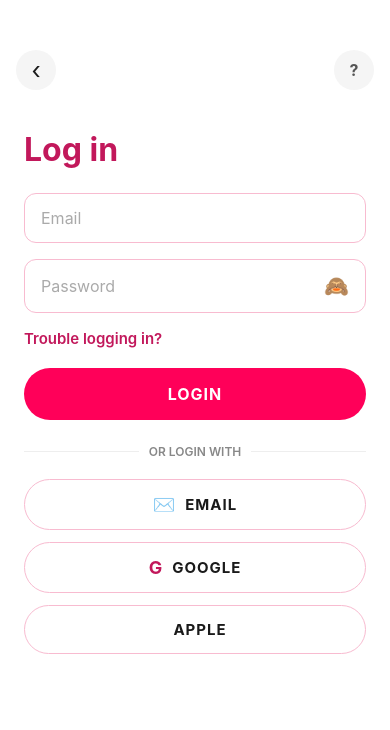
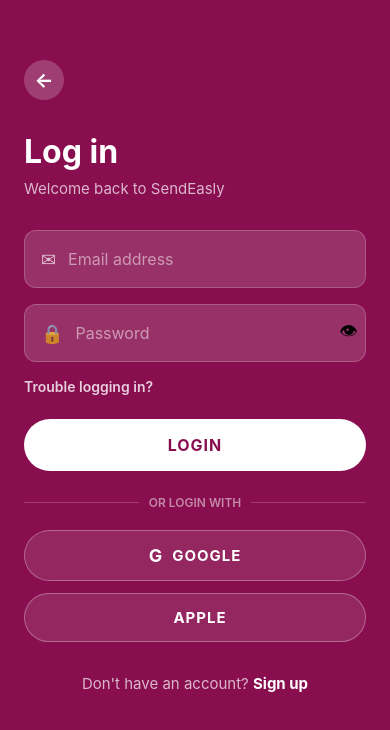
Before and after one commit to sendeasly/sendeasly-app, a React Native app: screen /Login in a window 390 px wide. Shown: the top 730 px of the page. Built offline with nearby package versions, Linux system fonts and the light colour scheme; what react-native-worklets would draw is missing.

Commit message:
Redesign Login Screen

```diff
--- a/screens/LoginScreen.js
+++ b/screens/LoginScreen.js
@@ -3,6 +3,7 @@ import { useState } from 'react';
 import {
   Alert,
   ScrollView,
+  StatusBar,
   StyleSheet,
   Text,
   TextInput,
@@ -47,51 +48,51 @@ export default function LoginScreen({ navigation }) {
   }
 
   return (
-    <ScrollView style={styles.container}>
+    <View style={styles.container}>
+      <StatusBar barStyle="light-content" backgroundColor="#880e4f" />
 
-      {/* Header */}
-      <View style={styles.header}>
+      <ScrollView contentContainerStyle={styles.scroll}>
+
+        {/* Header */}
         <TouchableOpacity
           style={styles.rudiKitufe}
           onPress={() => navigation.goBack()}
         >
-          <Text style={styles.rudiManeno}>‹</Text>
+          <Text style={styles.rudiManeno}>←</Text>
         </TouchableOpacity>
-        <TouchableOpacity style={styles.helpKitufe}>
-          <Text style={styles.helpManeno}>?</Text>
-        </TouchableOpacity>
-      </View>
 
-      {/* Content */}
-      <View style={styles.content}>
+        {/* Title */}
         <Text style={styles.kichwa}>Log in</Text>
+        <Text style={styles.maelezo}>Welcome back to SendEasly</Text>
 
         {/* Email Input */}
-        <View style={styles.ingizo}>
+        <View style={styles.ingizoWrapper}>
+          <Text style={styles.ingizoIcon}>✉</Text>
           <TextInput
-            style={styles.ingizoText}
-            placeholder="Email"
+            style={styles.ingizo}
+            placeholder="Email address"
+            placeholderTextColor="rgba(255,255,255,0.5)"
             value={email}
             onChangeText={setEmail}
             keyboardType="email-address"
             autoCapitalize="none"
-            placeholderTextColor="#aaa"
           />
         </View>
 
         {/* Password Input */}
-        <View style={styles.ingizo}>
+        <View style={styles.ingizoWrapper}>
+          <Text style={styles.ingizoIcon}>🔒</Text>
           <TextInput
-            style={styles.ingizoText}
+            style={styles.ingizo}
             placeholder="Password"
+            placeholderTextColor="rgba(255,255,255,0.5)"
             value={nywila}
             onChangeText={setNywila}
             secureTextEntry={!onyeshaNywila}
-            placeholderTextColor="#aaa"
           />
           <TouchableOpacity onPress={() => setOnyeshaNywila(!onyeshaNywila)}>
             <Text style={styles.jicho}>
-              {onyeshaNywila ? '👁' : '🙈'}
+              {onyeshaNywila ? '🙉' : '👁'}
             </Text>
           </TouchableOpacity>
         </View>
@@ -119,101 +120,105 @@ export default function LoginScreen({ navigation }) {
           <View style={styles.dividerMstari} />
         </View>
 
-        {/* Social Buttons */}
+        {/* Google Button */}
         <TouchableOpacity style={styles.socialKitufe}>
-          <Text style={styles.emailIcon}>✉️</Text>
-          <Text style={styles.socialManeno}>EMAIL</Text>
-        </TouchableOpacity>
-
-        <TouchableOpacity style={styles.socialKitufe}>
-          <Text style={styles.googleG}>G</Text>
+          <Text style={styles.googleIcon}>G</Text>
           <Text style={styles.socialManeno}>GOOGLE</Text>
         </TouchableOpacity>
 
+        {/* Apple Button */}
         <TouchableOpacity style={styles.socialKitufe}>
           <Text style={styles.appleIcon}></Text>
           <Text style={styles.socialManeno}>APPLE</Text>
         </TouchableOpacity>
 
-      </View>
-    </ScrollView>
+        {/* Sign up link */}
+        <TouchableOpacity
+          style={styles.sajiliKitufe}
+          onPress={() => navigation.navigate('Register')}
+        >
+          <Text style={styles.sajiliManeno}>
+            Don't have an account?{' '}
+            <Text style={styles.sajiliLink}>Sign up</Text>
+          </Text>
+        </TouchableOpacity>
+
+      </ScrollView>
+    </View>
   );
 }
 
 const styles = StyleSheet.create({
   container: {
     flex: 1,
-    backgroundColor: 'white',
+    backgroundColor: '#880e4f',
   },
-  header: {
-    flexDirection: 'row',
-    justifyContent: 'space-between',
-    alignItems: 'center',
-    padding: 16,
-    paddingTop: 50,
+  scroll: {
+    flexGrow: 1,
+    padding: 24,
+    paddingTop: 60,
   },
   rudiKitufe: {
     width: 40,
     height: 40,
     borderRadius: 20,
-    backgroundColor: '#f5f5f5',
+    backgroundColor: 'rgba(255,255,255,0.2)',
     alignItems: 'center',
     justifyContent: 'center',
+    marginBottom: 32,
   },
   rudiManeno: {
-    fontSize: 24,
-    color: '#1a1a1a',
-  },
-  helpKitufe: {
-    width: 40,
-    height: 40,
-    borderRadius: 20,
-    backgroundColor: '#f5f5f5',
-    alignItems: 'center',
-    justifyContent: 'center',
-  },
-  helpManeno: {
-    fontSize: 16,
-    color: '#555',
+    color: 'white',
+    fontSize: 20,
     fontWeight: 'bold',
-  },
-  content: {
-    padding: 24,
   },
   kichwa: {
     fontSize: 32,
     fontWeight: 'bold',
-    color: '#c2185b',
+    color: 'white',
+    marginBottom: 8,
+  },
+  maelezo: {
+    fontSize: 15,
+    color: 'rgba(255,255,255,0.7)',
+    marginBottom: 32,
+  },
+  ingizoWrapper: {
+    flexDirection: 'row',
+    alignItems: 'center',
+    backgroundColor: 'rgba(255,255,255,0.15)',
+    borderRadius: 12,
+    paddingHorizontal: 16,
+    paddingVertical: 4,
+    marginBottom: 16,
+    borderWidth: 1,
+    borderColor: 'rgba(255,255,255,0.2)',
+    gap: 12,
+  },
+  ingizoIcon: {
+    fontSize: 18,
+    color: 'rgba(255,255,255,0.7)',
+  },
+  ingizo: {
+    flex: 1,
+    fontSize: 16,
+    color: 'white',
+    paddingVertical: 14,
+  },
+  jicho: {
+    fontSize: 18,
+    padding: 4,
+  },
+  tatizo: {
     marginBottom: 24,
   },
-  ingizo: {
-    flexDirection: 'row',
-    alignItems: 'center',
-    borderWidth: 1.5,
-    borderColor: '#f8bbd0',
-    borderRadius: 12,
-    paddingHorizontal: 16,
-    paddingVertical: 14,
-    marginBottom: 16,
-  },
-  ingizoText: {
-    flex: 1,
-    fontSize: 16,
-    color: '#1a1a1a',
-  },
-  jicho: {
-    fontSize: 20,
-  },
-  tatizo: {
-    marginBottom: 20,
-  },
   tatizoManeno: {
-    color: '#c2185b',
-    fontSize: 15,
+    color: 'rgba(255,255,255,0.8)',
+    fontSize: 14,
     fontWeight: '600',
   },
   loginKitufe: {
-    backgroundColor: '#ff0059',
+    backgroundColor: 'white',
     borderRadius: 30,
     padding: 16,
     alignItems: 'center',
@@ -223,7 +228,7 @@ const styles = StyleSheet.create({
     opacity: 0.7,
   },
   loginManeno: {
-    color: '#ffffff',
+    color: '#880e4f',
     fontWeight: 'bold',
     fontSize: 16,
     letterSpacing: 1,
@@ -237,40 +242,50 @@ const styles = StyleSheet.create({
   dividerMstari: {
     flex: 1,
     height: 1,
-    backgroundColor: '#eee',
+    backgroundColor: 'rgba(255,255,255,0.2)',
   },
   dividerManeno: {
     fontSize: 12,
-    color: '#888',
+    color: 'rgba(255,255,255,0.5)',
     fontWeight: '600',
   },
   socialKitufe: {
     flexDirection: 'row',
     alignItems: 'center',
     justifyContent: 'center',
-    borderWidth: 1.5,
-    borderColor: '#f8bbd0',
+    borderWidth: 1,
+    borderColor: 'rgba(255,255,255,0.3)',
     borderRadius: 30,
     padding: 14,
     marginBottom: 12,
     gap: 10,
+    backgroundColor: 'rgba(255,255,255,0.1)',
   },
-  emailIcon: {
-    fontSize: 18,
-  },
-  googleG: {
+  googleIcon: {
     fontSize: 18,
     fontWeight: 'bold',
-    color: '#c2185b',
+    color: 'white',
   },
   appleIcon: {
     fontSize: 18,
-    color: '#1a1a1a',
+    color: 'white',
   },
   socialManeno: {
     fontSize: 15,
     fontWeight: 'bold',
-    color: '#1a1a1a',
+    color: 'white',
     letterSpacing: 1,
   },
+  sajiliKitufe: {
+    alignItems: 'center',
+    marginTop: 20,
+  },
+  sajiliManeno: {
+    color: 'rgba(255,255,255,0.7)',
+    fontSize: 15,
+  },
+  sajiliLink: {
+    color: 'white',
+    fontWeight: 'bold',
+  },
 });
```
